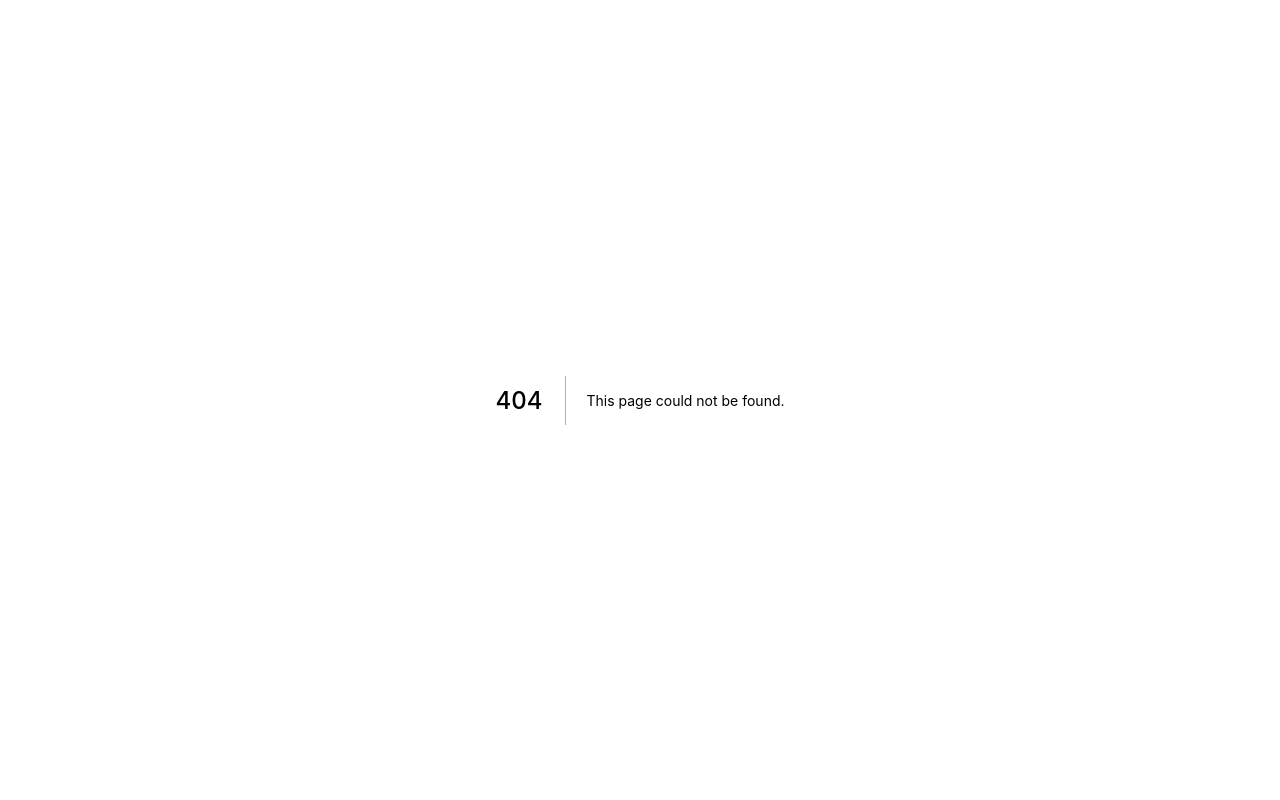
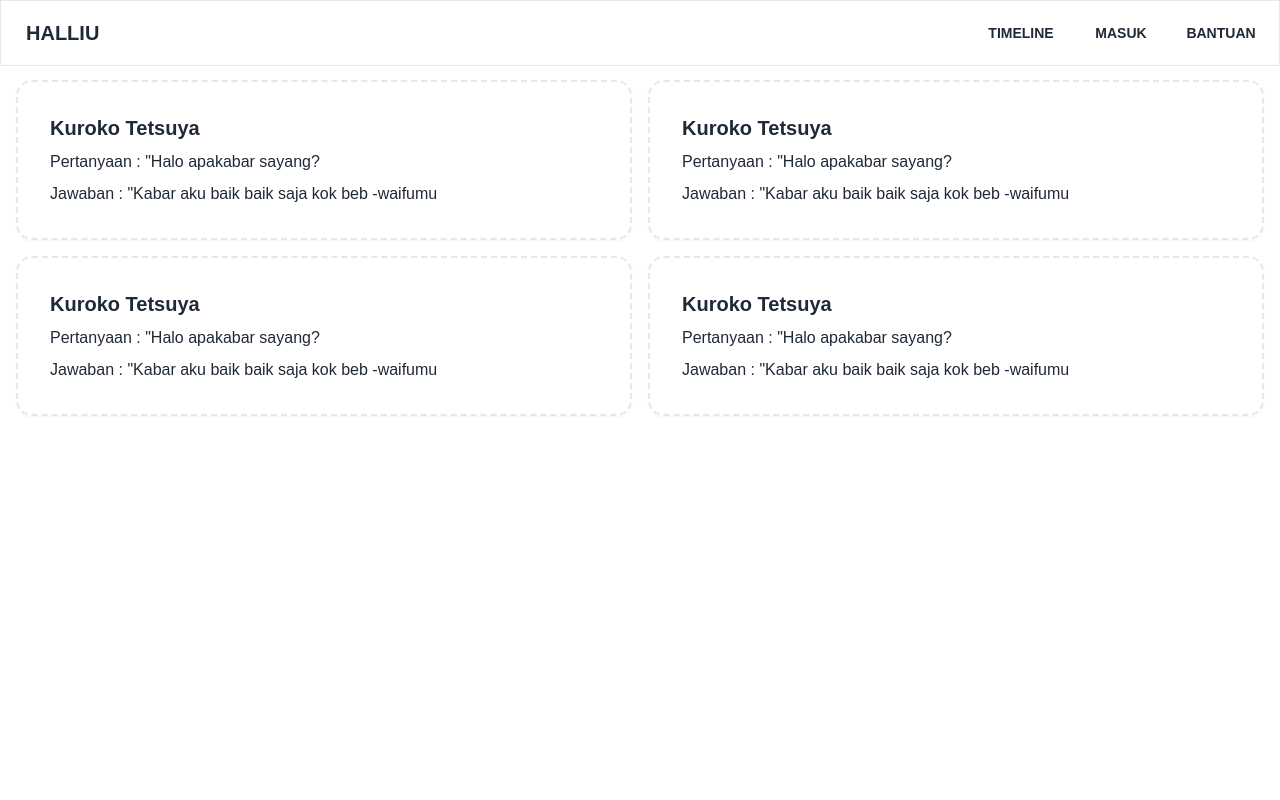
Before and after one commit to kaenova/halliu, a Next.js app in the folder frontend/: page /list-bantuan in a window 1280 px wide. Before the commit this address had no page. Shown: the top 800 px of the page. Built offline with nearby package versions, Linux system fonts and the light colour scheme.

Commit message:
add component page pesan bantuan

```diff
--- /dev/null
+++ b/frontend/components/ListPesan.jsx
@@ -0,0 +1,30 @@
+import { dataPesan } from "../data/listpesan"
+const ListPesan = (props) => {
+  return (
+    <>
+      <div className="h-[80px]"></div>
+      <div className="flex justify-center">
+        <div className="w-[1440px] grid grid-cols-1 md:grid-cols-2 gap-4 mx-4">
+          {
+            dataPesan.map((data,idx)=> {
+              return (
+                <div key={idx}>
+                  <div class="card bg-base-100 shadow-sm border-2 border-dashed">
+                    <div class="card-body">
+                      <h2 class="card-title">{data.Name}</h2>
+                      <p>{`Pertanyaan : "${data.Question}`}</p>
+                      <p>{`Jawaban    : "${data.Answer}`}</p>
+                    </div>
+                  </div>
+                </div>
+              )
+            })
+          }
+        </div>
+      </div>
+
+    </>
+  )
+}
+
+export default ListPesan
--- a/frontend/components/navbar/Navbar.jsx
+++ b/frontend/components/navbar/Navbar.jsx
@@ -9,8 +9,14 @@ const Navbar = (props) => {
           <a className="btn btn-ghost normal-case text-xl" href="/">HALLIU</a>
         </div>
         <div className="flex-none">
-          <button className="btn btn-square btn-ghost" onClick={()=>{router.push("/bantuan")}}>
-            <svg xmlns="http://www.w3.org/2000/svg" fill="none" viewBox="0 0 24 24" className="inline-block w-5 h-5 stroke-current"><path strokeLinecap="round" strokeLinejoin="round" strokeWidth="2" d="M5 12h.01M12 12h.01M19 12h.01M6 12a1 1 0 11-2 0 1 1 0 012 0zm7 0a1 1 0 11-2 0 1 1 0 012 0zm7 0a1 1 0 11-2 0 1 1 0 012 0z"></path></svg>
+        <button className="btn btn-square btn-ghost w-[100px]" onClick={()=>{router.push("/")}}>
+            <p className="">Timeline</p>
+          </button>
+          <button className="btn btn-square btn-ghost w-[100px]" onClick={()=>{router.push("/masuk")}}>
+            <p className="">Masuk</p>
+          </button>
+          <button className="btn btn-square btn-ghost w-[100px]" onClick={()=>{router.push("/bantuan")}}>
+            <p className="">Bantuan</p>
           </button>
         </div>
 
--- /dev/null
+++ b/frontend/data/listpesan.js
@@ -0,0 +1,22 @@
+export const dataPesan = [
+  {
+    "Name": "Kuroko Tetsuya",
+    "Question": "Halo apakabar sayang?",
+    "Answer": "Kabar aku baik baik saja kok beb -waifumu"
+  },
+  {
+    "Name": "Kuroko Tetsuya",
+    "Question": "Halo apakabar sayang?",
+    "Answer": "Kabar aku baik baik saja kok beb -waifumu"
+  },
+  {
+    "Name": "Kuroko Tetsuya",
+    "Question": "Halo apakabar sayang?",
+    "Answer": "Kabar aku baik baik saja kok beb -waifumu"
+  },
+  {
+    "Name": "Kuroko Tetsuya",
+    "Question": "Halo apakabar sayang?",
+    "Answer": "Kabar aku baik baik saja kok beb -waifumu"
+  },
+]
--- a/frontend/pages/bantuan.jsx
+++ b/frontend/pages/bantuan.jsx
@@ -1,17 +1,19 @@
 import PageContainer from "../components/PageContainer"
+import {useRouter} from 'next/router'
 export default function Bantuan() {
+  const router = useRouter()
   return (
     <>
       <PageContainer>
         <div className="min-h-screen">
-        <div class="hero min-h-screen">
-          <div class="text-center hero-content">
-            <div class="max-w-md">
-              <h1 class="text-5xl font-bold">Hello Semuanya!!</h1>
-              <p class="py-6">Jangan lupa saling membantu dan menolong, karena kamu membantu seseorang hidupmu akan dipermudah bestie.</p>
+        <div className="hero min-h-screen">
+          <div className="text-center hero-content">
+            <div className="max-w-md">
+              <h1 className="text-5xl font-bold">Hello Semuanya!!</h1>
+              <p className="py-6">Jangan lupa saling membantu dan menolong, karena kamu membantu seseorang hidupmu akan dipermudah bestie.</p>
               <div className="flex p-4 justify-center gap-4">
-               <button class="btn btn-outline">List Bantuan</button>
-               <button class="btn btn-outline">Minta Bantuan</button>
+               <button onClick={()=> {router.push('/list-bantuan')}} className="btn btn-outline">List Bantuan</button>
+               <button className="btn btn-outline">Minta Bantuan</button>
               </div>
             </div>
           </div>
--- /dev/null
+++ b/frontend/pages/list-bantuan.jsx
@@ -0,0 +1,15 @@
+import PageContainer from "../components/PageContainer"
+import LiveStream from "../components/LiveStream"
+import HighLight from "../components/HighLight"
+import ListPesan from "../components/ListPesan"
+export default function ListBantuan() {
+  return (
+    <>
+      <PageContainer>
+        <div className="min-h-screen">
+          <ListPesan/>
+        </div>
+      </PageContainer>
+    </>
+  )
+}
```
